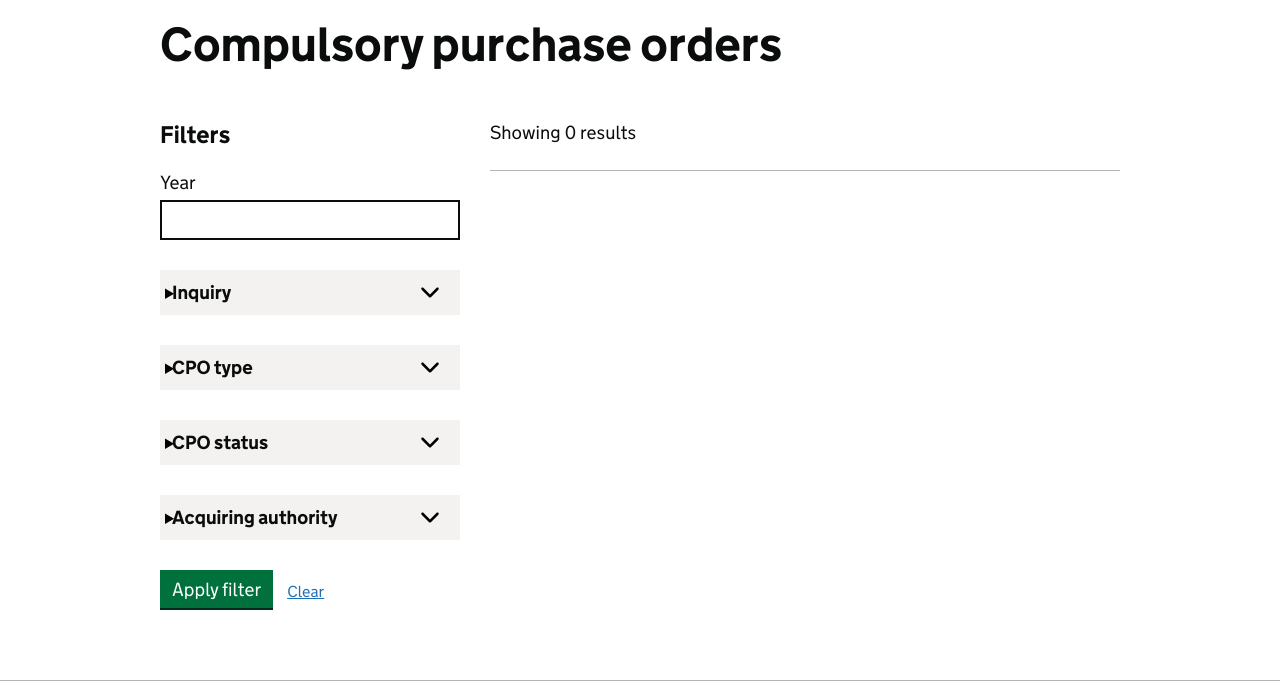
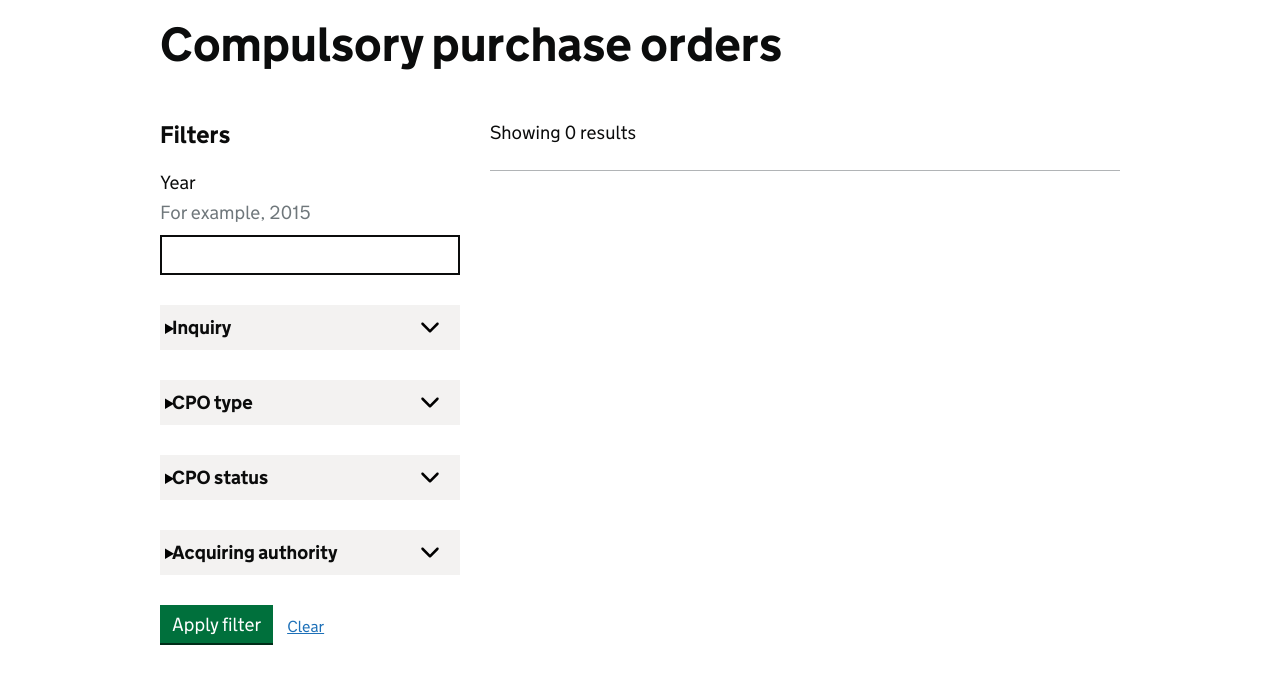
Before and after one commit to digital-land/cpos-prototype, a Flask app: page /compulsory-purchase-order in a window 1280 px wide. Shown: the part 179-860 px from the top of the page. Run offline with Flask 2, Linux system fonts and the light colour scheme; the visitor is signed in with stand-in values (Sample User, id 1); data that the repository does not hold is empty; parts of the project's set-up code (start-up, migrations or seed data) failed here and were passed over.

Commit message:
Added hint text to year filter

```diff
--- a/application/templates/cpo-list.html
+++ b/application/templates/cpo-list.html
@@ -30,6 +30,7 @@
 				  <label class="govuk-label" for="year">
 					Year
 				  </label>
+				  <span class="govuk-hint">For example, 2015</span>
 				  <input class="govuk-input" id="year" name="year" type="text" {% if request.args['year'] %}value="{{ request.args['year'] }}"{% endif %}>
 				</div>
 
```
